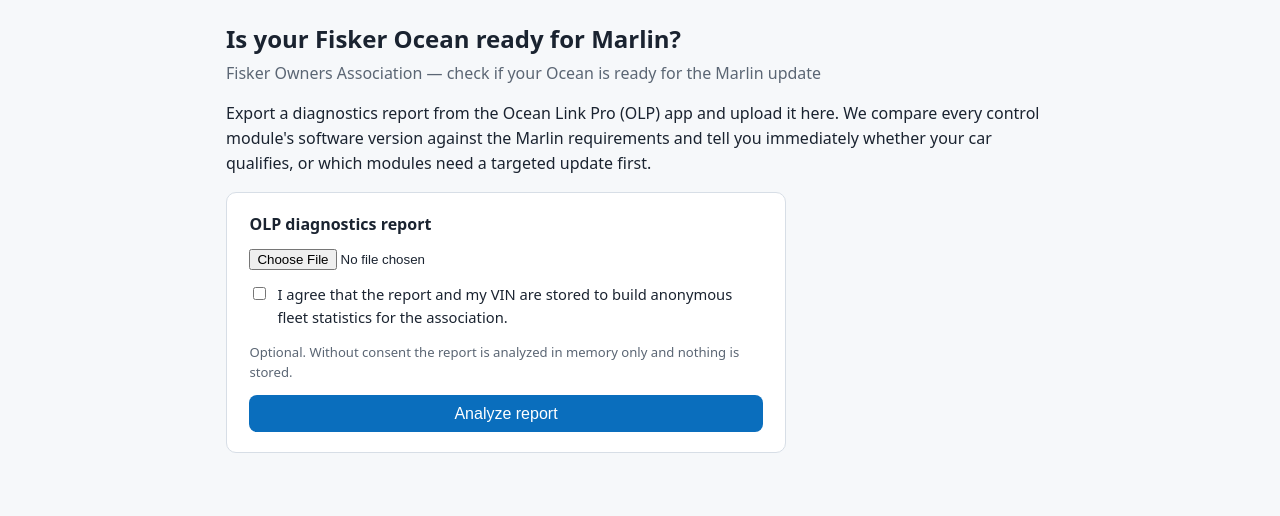
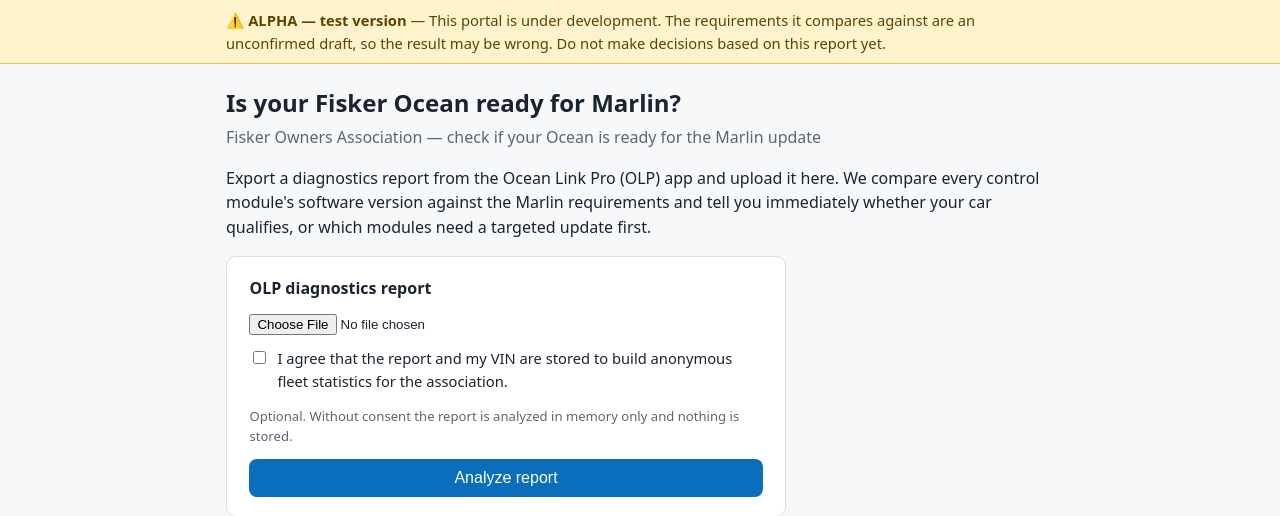
Before and after one commit to terjefl/marlin-check, a FastAPI app: page / in a window 1280 px wide. Shown: the part 45-561 px from the top of the page. Run offline with FastAPI, Linux system fonts and the light colour scheme.

Commit message:
Alfa-banner på alle sider og i PDF — kravene er ubekreftet utkast
Co-Authored-By: Claude Fable 5 <noreply@anthropic.com>

```diff
--- a/app/locales/da.json
+++ b/app/locales/da.json
@@ -44,5 +44,7 @@
   "stats_empty": "Ingen data endnu — statistikken vises, når medlemmer uploader rapporter med samtykke.",
   "privacy_title": "Privatliv",
   "privacy_text": "Denne portal drives af frivillige for medlemmer af Fisker Owners Association. Når du uploader en rapport, analyseres den på vores server, og resultatet vises for dig. Hvis du IKKE sætter kryds i samtykkefeltet, behandles rapporten kun i hukommelsen, og intet gemmes. Sætter du kryds, gemmer vi rapportfilen, dit VIN og modulversionerne, så foreningen kan lave aggregeret statistik (antal unikke biler, versionsfordeling). Statistikken viser aldrig enkelte VIN. Ingen data deles med tredjepart, og der bruges ingen sporingscookies (kun en cookie, der husker dit sprogvalg). Kontakt foreningen for at få gemte data slettet.",
-  "footer_disclaimer": "Frivilligt værktøj — ikke tilknyttet Fisker Inc. Bekræft resultatet med foreningen, før du aftaler opdateringer."
+  "footer_disclaimer": "Frivilligt værktøj — ikke tilknyttet Fisker Inc. Bekræft resultatet med foreningen, før du aftaler opdateringer.",
+  "alpha_title": "ALFA — testversion",
+  "alpha_text": "Denne portal er under udvikling. Kravene, den sammenligner med, er et ubekræftet udkast, så resultatet kan være forkert. Træf ikke beslutninger baseret på denne rapport endnu."
 }
--- a/app/locales/de.json
+++ b/app/locales/de.json
@@ -44,5 +44,7 @@
   "stats_empty": "Noch keine Daten — die Statistik erscheint, sobald Mitglieder Berichte mit Zustimmung hochladen.",
   "privacy_title": "Datenschutz",
   "privacy_text": "Dieses Portal wird von Freiwilligen für Mitglieder der Fisker Owners Association betrieben. Wenn du einen Bericht hochlädst, wird er auf unserem Server analysiert und dir das Ergebnis angezeigt. Wenn du das Zustimmungsfeld NICHT ankreuzt, wird der Bericht nur im Arbeitsspeicher verarbeitet und nichts gespeichert. Kreuzt du es an, speichern wir die Berichtsdatei, deine FIN und die Modulversionen, damit der Verein aggregierte Statistiken erstellen kann (Anzahl einzigartiger Fahrzeuge, Versionsverteilung). Die Statistik zeigt niemals einzelne FINs. Es werden keine Daten an Dritte weitergegeben und keine Tracking-Cookies verwendet (nur ein Cookie für deine Sprachwahl). Zur Löschung gespeicherter Daten wende dich an den Verein.",
-  "footer_disclaimer": "Community-Tool — nicht mit Fisker Inc. verbunden. Bestätige das Ergebnis mit dem Verein, bevor du Updates vereinbarst."
+  "footer_disclaimer": "Community-Tool — nicht mit Fisker Inc. verbunden. Bestätige das Ergebnis mit dem Verein, bevor du Updates vereinbarst.",
+  "alpha_title": "ALPHA — Testversion",
+  "alpha_text": "Dieses Portal befindet sich in der Entwicklung. Die Anforderungen, mit denen verglichen wird, sind ein unbestätigter Entwurf — das Ergebnis kann falsch sein. Triff noch keine Entscheidungen auf Basis dieses Berichts."
 }
--- a/app/locales/en.json
+++ b/app/locales/en.json
@@ -44,5 +44,7 @@
   "stats_empty": "No data yet — statistics appear once members upload reports with consent.",
   "privacy_title": "Privacy",
   "privacy_text": "This portal is run by volunteers for members of the Fisker Owners Association. When you upload a report it is analyzed on our server and the result is shown to you. If you do NOT tick the consent box, the report is processed in memory only and nothing is stored. If you tick the box, we store the report file, your VIN and the module versions so the association can build aggregated statistics (number of unique cars, version distribution). Statistics never show individual VINs. No data is shared with third parties and no tracking cookies are used (only a cookie remembering your language choice). To have stored data removed, contact the association.",
-  "footer_disclaimer": "Community tool — not affiliated with Fisker Inc. Verify results with the association before scheduling updates."
+  "footer_disclaimer": "Community tool — not affiliated with Fisker Inc. Verify results with the association before scheduling updates.",
+  "alpha_title": "ALPHA — test version",
+  "alpha_text": "This portal is under development. The requirements it compares against are an unconfirmed draft, so the result may be wrong. Do not make decisions based on this report yet."
 }
--- a/app/locales/es.json
+++ b/app/locales/es.json
@@ -44,5 +44,7 @@
   "stats_empty": "Aún no hay datos — las estadísticas aparecerán cuando los miembros suban informes con consentimiento.",
   "privacy_title": "Privacidad",
   "privacy_text": "Este portal lo gestionan voluntarios para los miembros de la Fisker Owners Association. Cuando subes un informe, se analiza en nuestro servidor y se te muestra el resultado. Si NO marcas la casilla de consentimiento, el informe se procesa solo en memoria y no se guarda nada. Si la marcas, guardamos el archivo del informe, tu VIN y las versiones de los módulos para que la asociación pueda elaborar estadísticas agregadas (número de coches únicos, distribución de versiones). Las estadísticas nunca muestran VIN individuales. No se comparten datos con terceros ni se usan cookies de seguimiento (solo una cookie que recuerda tu idioma). Para eliminar datos guardados, contacta con la asociación.",
-  "footer_disclaimer": "Herramienta comunitaria — sin vinculación con Fisker Inc. Verifica el resultado con la asociación antes de programar actualizaciones."
+  "footer_disclaimer": "Herramienta comunitaria — sin vinculación con Fisker Inc. Verifica el resultado con la asociación antes de programar actualizaciones.",
+  "alpha_title": "ALFA — versión de prueba",
+  "alpha_text": "Este portal está en desarrollo. Los requisitos con los que compara son un borrador sin confirmar, por lo que el resultado puede ser incorrecto. No tomes decisiones basadas en este informe todavía."
 }
--- a/app/locales/fr.json
+++ b/app/locales/fr.json
@@ -44,5 +44,7 @@
   "stats_empty": "Pas encore de données — les statistiques apparaîtront dès que des membres téléverseront des rapports avec consentement.",
   "privacy_title": "Confidentialité",
   "privacy_text": "Ce portail est géré par des bénévoles pour les membres de la Fisker Owners Association. Lorsque vous téléversez un rapport, il est analysé sur notre serveur et le résultat vous est présenté. Si vous ne cochez PAS la case de consentement, le rapport est traité uniquement en mémoire et rien n'est conservé. Si vous la cochez, nous conservons le fichier du rapport, votre VIN et les versions des modules afin que l'association puisse produire des statistiques agrégées (nombre de voitures uniques, répartition des versions). Les statistiques n'affichent jamais de VIN individuel. Aucune donnée n'est partagée avec des tiers et aucun cookie de suivi n'est utilisé (seulement un cookie mémorisant votre choix de langue). Pour faire supprimer des données conservées, contactez l'association.",
-  "footer_disclaimer": "Outil communautaire — sans lien avec Fisker Inc. Vérifiez le résultat auprès de l'association avant de planifier des mises à jour."
+  "footer_disclaimer": "Outil communautaire — sans lien avec Fisker Inc. Vérifiez le résultat auprès de l'association avant de planifier des mises à jour.",
+  "alpha_title": "ALPHA — version de test",
+  "alpha_text": "Ce portail est en cours de développement. Les exigences utilisées pour la comparaison sont un brouillon non confirmé : le résultat peut être erroné. Ne prenez pas encore de décisions sur la base de ce rapport."
 }
--- a/app/locales/nb.json
+++ b/app/locales/nb.json
@@ -44,5 +44,7 @@
   "stats_empty": "Ingen data ennå — statistikken vises når medlemmer laster opp rapporter med samtykke.",
   "privacy_title": "Personvern",
   "privacy_text": "Denne portalen drives av frivillige for medlemmer av Fisker Owners Association. Når du laster opp en rapport analyseres den på serveren vår og resultatet vises til deg. Hvis du IKKE krysser av for samtykke, behandles rapporten kun i minnet og ingenting lagres. Krysser du av, lagrer vi rapportfilen, VIN og modulversjonene slik at foreningen kan lage aggregert statistikk (antall unike biler, versjonsfordeling). Statistikken viser aldri enkelt-VIN. Ingen data deles med tredjeparter, og ingen sporingscookies brukes (kun en cookie som husker språkvalget ditt). Kontakt foreningen for å få lagrede data slettet.",
-  "footer_disclaimer": "Frivillig verktøy — ikke tilknyttet Fisker Inc. Verifiser resultatet med foreningen før du avtaler oppdateringer."
+  "footer_disclaimer": "Frivillig verktøy — ikke tilknyttet Fisker Inc. Verifiser resultatet med foreningen før du avtaler oppdateringer.",
+  "alpha_title": "ALFA — testversjon",
+  "alpha_text": "Denne portalen er under utvikling. Kravene den sammenligner mot er et ubekreftet utkast, så resultatet kan være feil. Ikke ta beslutninger basert på denne rapporten ennå."
 }
--- a/app/locales/sv.json
+++ b/app/locales/sv.json
@@ -44,5 +44,7 @@
   "stats_empty": "Ingen data ännu — statistiken visas när medlemmar laddar upp rapporter med samtycke.",
   "privacy_title": "Integritet",
   "privacy_text": "Denna portal drivs av frivilliga för medlemmar i Fisker Owners Association. När du laddar upp en rapport analyseras den på vår server och resultatet visas för dig. Om du INTE bockar i samtyckesrutan behandlas rapporten endast i minnet och ingenting sparas. Bockar du i rutan sparar vi rapportfilen, ditt VIN och modulversionerna så att föreningen kan bygga aggregerad statistik (antal unika bilar, versionsfördelning). Statistiken visar aldrig enskilda VIN. Inga data delas med tredje part och inga spårningscookies används (endast en cookie som kommer ihåg ditt språkval). Kontakta föreningen för att få sparade data raderade.",
-  "footer_disclaimer": "Ideellt verktyg — inte kopplat till Fisker Inc. Verifiera resultatet med föreningen innan du bokar uppdateringar."
+  "footer_disclaimer": "Ideellt verktyg — inte kopplat till Fisker Inc. Verifiera resultatet med föreningen innan du bokar uppdateringar.",
+  "alpha_title": "ALFA — testversion",
+  "alpha_text": "Denna portal är under utveckling. Kraven den jämför mot är ett obekräftat utkast, så resultatet kan vara fel. Fatta inga beslut baserat på denna rapport ännu."
 }
--- a/app/static/style.css
+++ b/app/static/style.css
@@ -29,6 +29,7 @@ nav { display: flex; gap: 0.9rem; flex: 1; }
 nav a { color: #ffffffd9; text-decoration: none; }
 nav a:hover { color: #fff; text-decoration: underline; }
 .langpicker select { border-radius: 6px; border: none; padding: 0.25rem 0.4rem; }
+.alphabar { background: #fff3cd; border-bottom: 1px solid #e0c46c; color: #5c4400; padding: 0.55rem 0; font-size: 0.92rem; }
 main { flex: 1; padding: 1.5rem 1rem 3rem; }
 footer { background: var(--surface); border-top: 1px solid var(--border); color: var(--muted); font-size: 0.85rem; padding: 0.8rem 0; }
 .visually-hidden { position: absolute; width: 1px; height: 1px; overflow: hidden; clip: rect(0 0 0 0); }
--- a/app/templates/base.html
+++ b/app/templates/base.html
@@ -26,6 +26,9 @@
     </form>
   </div>
 </header>
+<div class="alphabar">
+  <div class="wrap">⚠️ <strong>{{ t('alpha_title') }}</strong> — {{ t('alpha_text') }}</div>
+</div>
 <main class="wrap">
   {% block content %}{% endblock %}
 </main>
--- a/app/templates/pdf.html
+++ b/app/templates/pdf.html
@@ -22,6 +22,9 @@
 </head>
 <body>
   <div class="brandline">{{ t('site_title') }} — {{ generated_at }}</div>
+  <div style="background: #fff3cd; border: 1pt solid #b8860b; border-radius: 6pt; padding: 8pt; margin-bottom: 10pt; font-size: 9pt;">
+    ⚠️ <strong>{{ t('alpha_title') }}</strong> — {{ t('alpha_text') }}
+  </div>
   {% include "_result_body.html" %}
   <footer>{{ t('footer_disclaimer') }}</footer>
 </body>
```
